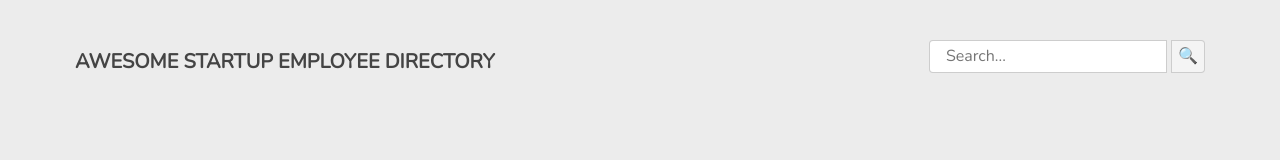
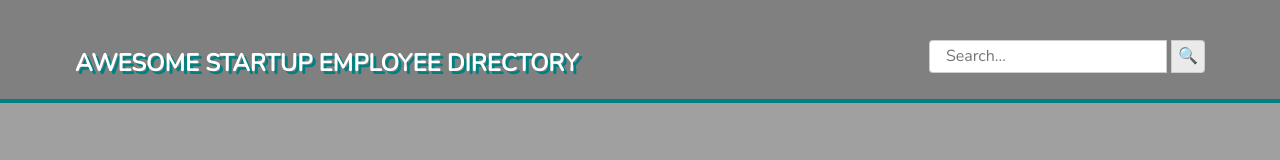
Before and after one commit to DancingDragon/Public-API-Requests, a plain HTML site: page student-files/index.html in a window 1280 px wide. Drawn offline with nearby package versions, Linux system fonts and the light colour scheme; no server answers.

Commit message:
fixed some css changes

```diff
--- a/js/scripts.js
+++ b/js/scripts.js
@@ -28,7 +28,6 @@ function getRandomPeople(callback) {
 }
 
 function createGallery(people) {
-	console.log(people[0]);
 	//loop over all the people
 	people.forEach((person, idx) => {
 		//create the HTML for the personal gallery card
--- a/student-files/css/styles.css
+++ b/student-files/css/styles.css
@@ -16,11 +16,13 @@ html, body {
 body {
     font-family: "Nunito", sans-serif;
     text-align: center;
-    background: rgba(235, 235, 235, 0.9);
+    background: rgba(150, 150, 150, 0.9);
 }
 
 header {
     padding: 15px 5px 5px;
+	background-color: gray;
+	box-shadow: 0px 4px teal;
 }
 
 .header-inner-container {
@@ -29,9 +31,10 @@ header {
 }
 
 header h1 {
-    font-size: 1.25em;
-    color: rgba(50, 50, 50, 0.9);
+    font-size: 1.5em;
+    color: white;
     margin-top: 35px;
+	text-shadow: 3px 3px teal;
 }
 
 .search-input {
```
